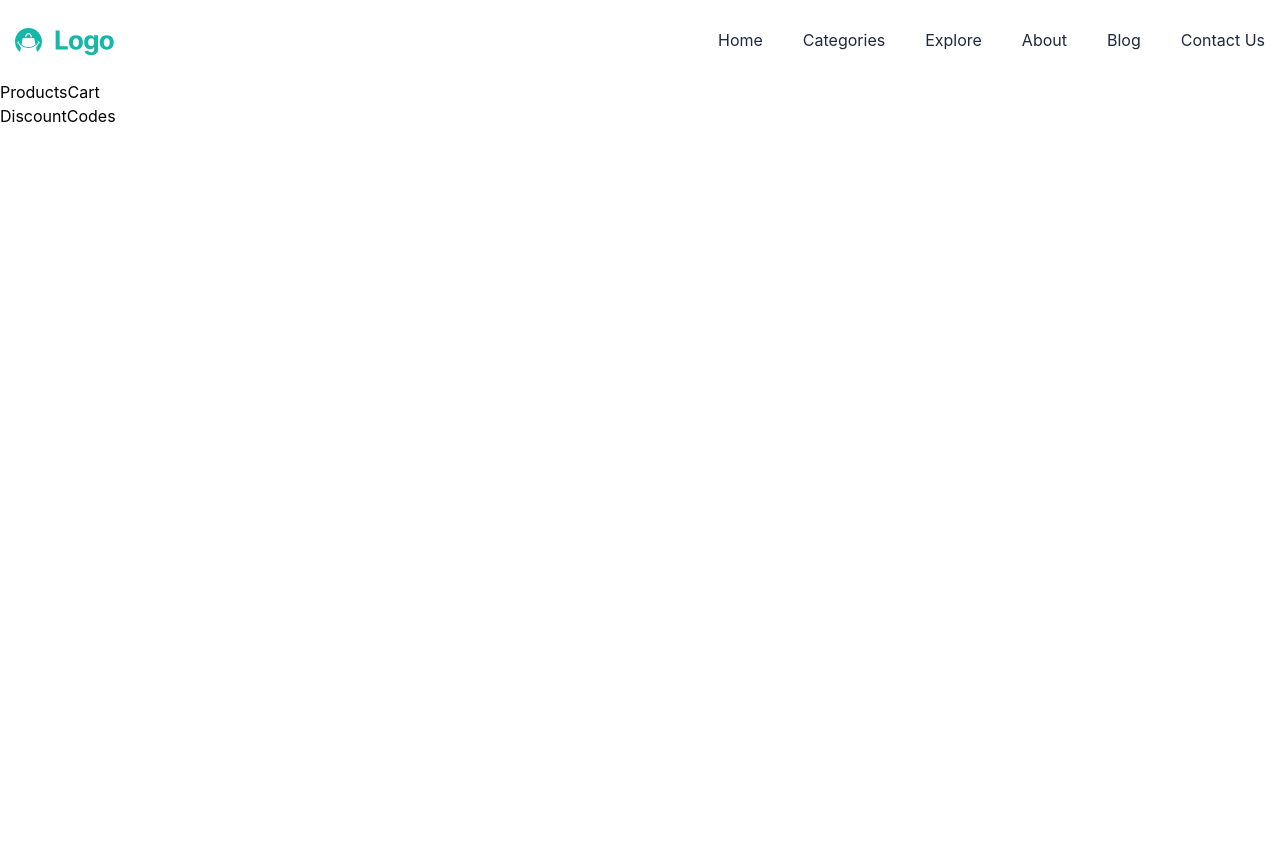
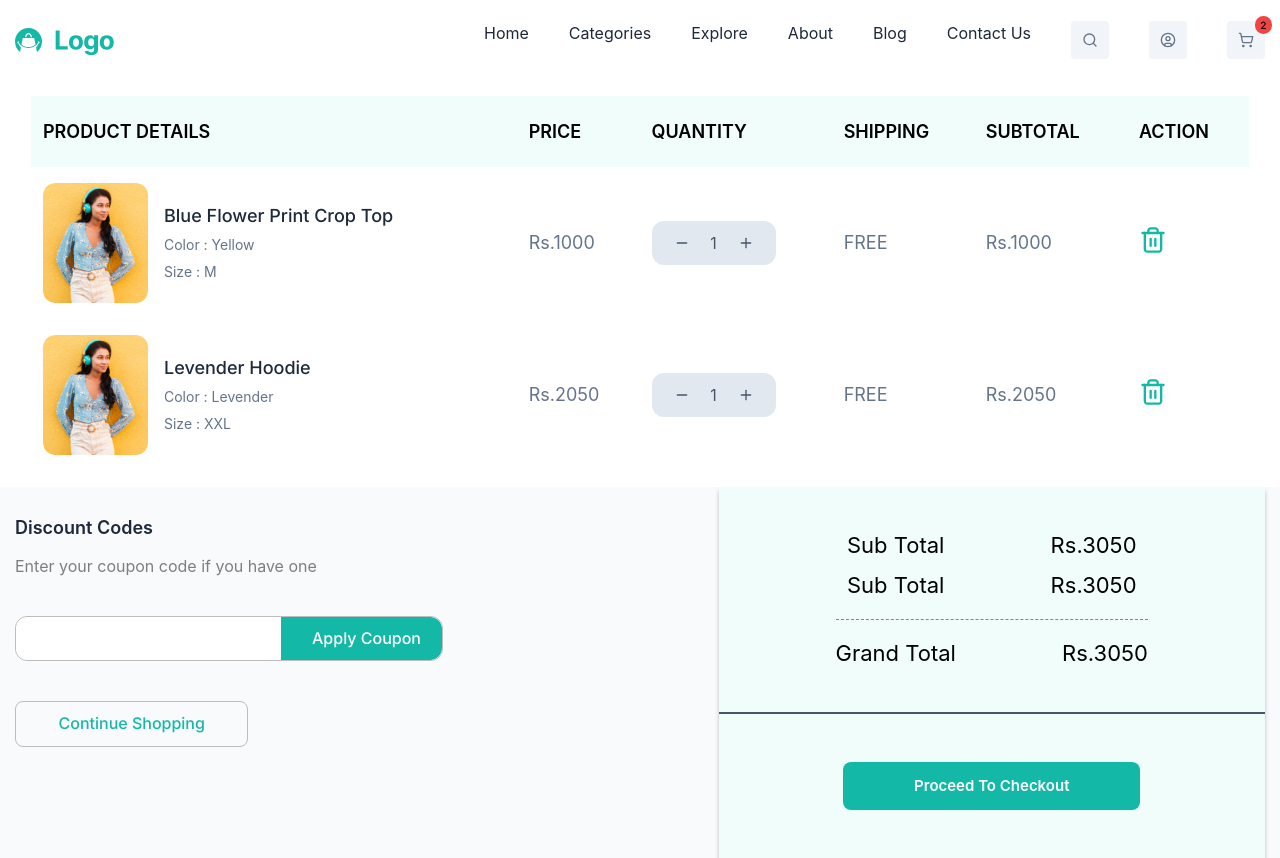
Before and after one commit to niyatisheth6/e-commerce-anglara, a Next.js app: page /cart in a window 1280 px wide. Before the commit the page ends 800 px from the top, so only its background shows below. Built offline with nearby package versions, Linux system fonts and the light colour scheme; a web font is replaced by a local one.

Commit message:
fix : design issue fix

```diff
--- a/src/app/globals.css
+++ b/src/app/globals.css
@@ -21,7 +21,9 @@
     --muted-foreground: 190 188 189 /* #BEBCBD */;
     --muted-background: 148 163 184 /* #94A3B8 */;
     --danger: 239 68 68 /* #EF4444 */;
-    --success: 34 197 94 /* #22C55E */; /* (if needed for consistency) */
-    --destructive: 220 38 38 /* #DC2626 */; /* (if needed for consistency) */
+    --success: 34 197 94 /* #22C55E */;
+    --destructive: 220 38 38 /* #DC2626 */;
+    --frost-grey: 128 125 126 /* #807D7E */;
+    --rainmaker: 71 85 105 /* #475569 */;
   }
 }
--- a/src/assets/css/common.css
+++ b/src/assets/css/common.css
@@ -63,3 +63,10 @@ body {
 .btn-primary {
   @apply text-white hover:text-primary bg-primary px-[4.375rem] py-3.5 text-[0.9375rem] leading-[1.1344rem] tracking-[0.5%] font-semibold rounded-lg border border-transparent hover:border-primary hover:bg-white;
 }
+.table thead {
+  @apply bg-accent-foreground;
+}
+
+.table thead tr th {
+  @apply py-[1.5313rem] px-3 font-semibold text-lg leading-[1.3613rem] text-left;
+}
--- a/src/assets/css/header.module.css
+++ b/src/assets/css/header.module.css
@@ -5,29 +5,19 @@
   @apply flex justify-between items-center py-5 relative;
 }
 .sidebar > ul {
-  @apply flex gap-10 maxLg:gap-5 maxLg:flex-col  relative;
+  @apply flex gap-10 maxLg:gap-5 maxLg:flex-col maxLg:items-center  relative;
 }
 .sidebar > ul > li > a {
   transition: all 0.3s ease-in;
   @apply flex items-center gap-x-2 text-foreground relative;
 }
-@screen maxLg {
-  .sidebar > ul > li > a {
-    background: linear-gradient(270deg, #33b2fa 2.06%, #1ee9b6 101.63%);
-    background-clip: text;
-    -webkit-background-clip: text;
-    -webkit-text-fill-color: transparent;
-  }
-}
 
-@screen lg {
 .sidebar > ul > li:hover > a {
   transition: all 0.5s ease-in-out;
   background: linear-gradient(270deg, #33b2fa 2.06%, #1ee9b6 101.63%);
   background-clip: text;
   -webkit-background-clip: text;
   -webkit-text-fill-color: transparent;
-  }
 }
 
 @screen maxLg {
@@ -40,11 +30,3 @@
     max-width: 26.25rem;
   }
 }
-
-/* .badge {
-  @apply px-3 text-sm rounded-xl bg-red-200 py-[0.125rem] text-white font-bold;
-}
-
-.dropdownEnterprise {
-  @apply p-8 bg-pink-500 flex-col maxLg:!hidden;
-} */
--- a/src/modules/cart/components/DiscountCodes.tsx
+++ b/src/modules/cart/components/DiscountCodes.tsx
@@ -1,7 +1,49 @@
+import Button from "@/shared/components/button/Button";
 import React from "react";
 
 function DiscountCodes() {
-  return <div>DiscountCodes</div>;
+  return (
+    <div className="bg-muted">
+      <div className="container flex justify-between maxLg:flex-col">
+        <div className="py-[1.875rem]">
+          <h2 className="font-semibold text-lg leading-[1.3613rem] text-foreground mb-[1.125rem]">
+            Discount Codes
+          </h2>
+          <p className="text-base leading-[1.21rem] text-frost-grey mb-10">
+            Enter your coupon code if you have one
+          </p>
+          <div className="border border-muted-foreground rounded-xl w-fit overflow-hidden bg-white mb-10">
+            <input className="bg-white px-2 py-3 font-medium text-base leading-[1.21rem] rounded-l-xl" />
+            <button className="bg-primary text-white font-medium text-base leading-[1.21rem] py-3 pr-[1.3125rem] pl-[1.9375rem] rounded-r-xl hover:opacity-90">
+              Apply Coupon
+            </button>
+          </div>
+          <button className="border border-muted-foreground text-primary font-medium text-[1rem] leading-[1.21rem] py-3 px-[2.6563rem] rounded-lg hover:text-white hover:bg-primary">
+            Continue Shopping
+          </button>
+        </div>
+        <div className="bg-accent-foreground shadow-md">
+          <div className="py-[2.8125rem] lg:px-[7.3125rem] px-12 text-center">
+            <p className="text-[1.375rem] leading-[1.6644rem] tracking-[2%] mb-[0.875rem]">
+              Sub Total <span className="ml-[6.25rem]">Rs.3050</span>
+            </p>
+            <p className="text-[1.375rem] leading-[1.6644rem] tracking-[2%] pb-5 border-b border-dashed border-primary">
+              Sub Total <span className="ml-[6.25rem]">Rs.3050</span>
+            </p>
+            <p className="text-[1.375rem] leading-[1.6644rem] tracking-[2%] pt-5 ">
+              Grand Total <span className="ml-[6.25rem]">Rs.3050</span>
+            </p>
+          </div>
+          <div className="flex items-center flex-col">
+            <hr className="border border-rainmaker w-full" />
+            <Button value="primary" className="my-12 w-fit">
+              Proceed To Checkout
+            </Button>
+          </div>
+        </div>
+      </div>
+    </div>
+  );
 }
 
 export default DiscountCodes;
--- a/src/modules/cart/components/ProductsCart.tsx
+++ b/src/modules/cart/components/ProductsCart.tsx
@@ -1,7 +1,140 @@
-import React from "react";
+"use client";
+
+import Image, { StaticImageData } from "next/image";
+import { Minus, Plus, Trash2 } from "lucide-react";
+import { useState } from "react";
+import cartImg from "@/assets/images/cart-img-1.png";
+
+type Product = {
+  id: string;
+  name: string;
+  color: string;
+  size: string;
+  price: number;
+  image: StaticImageData;
+  quantity: number;
+};
 
 function ProductsCart() {
-  return <div>ProductsCart</div>;
+  const [products, setProducts] = useState<Product[]>([
+    {
+      id: "1",
+      name: "Blue Flower Print Crop Top",
+      color: "Yellow",
+      size: "M",
+      price: 1000,
+      image: cartImg,
+      quantity: 1,
+    },
+    {
+      id: "2",
+      name: "Levender Hoodie",
+      color: "Levender",
+      size: "XXL",
+      price: 2050,
+      image: cartImg,
+      quantity: 1,
+    },
+  ]);
+
+  const updateQuantity = (id: string, increment: boolean) => {
+    setProducts(
+      products.map((product) => {
+        if (product.id === id) {
+          const newQuantity = increment
+            ? product.quantity + 1
+            : Math.max(1, product.quantity - 1);
+          return { ...product, quantity: newQuantity };
+        }
+        return product;
+      })
+    );
+  };
+
+  const removeProduct = (id: string) => {
+    setProducts(products.filter((product) => product.id !== id));
+  };
+
+  return (
+    <div className=" mx-auto p-4">
+      <div className="w-full overflow-x-auto container">
+        <table className="w-full min-w-[58.4375rem] table ">
+          <thead>
+            <tr className="container">
+              <th>PRODUCT DETAILS</th>
+              <th>PRICE</th>
+              <th>QUANTITY</th>
+              <th>SHIPPING</th>
+              <th>SUBTOTAL</th>
+              <th>ACTION</th>
+            </tr>
+          </thead>
+          <tbody>
+            {products.map((product) => (
+              <tr key={product.id} className="container">
+                <td className="py-4 px-3">
+                  <div className="flex items-center gap-4">
+                    <Image
+                      src={product.image}
+                      alt={product.name}
+                      width={105}
+                      height={120}
+                      className="rounded-xl object-cover"
+                    />
+                    <div className="flex flex-col gap-2.5">
+                      <h3 className="font-medium text-lg leading-[1.3613rem] text-foreground">
+                        {product.name}
+                      </h3>
+                      <p className="text-sm leading-[1.0588rem] text-secondary">
+                        Color : {product.color}
+                      </p>
+                      <p className="text-sm leading-[1.0588rem] text-secondary">
+                        Size : {product.size}
+                      </p>
+                    </div>
+                  </div>
+                </td>
+                <td className="py-4 px-3">
+                  <span className="text-lg leading-[1.3613rem] text-secondary">
+                    Rs.{product.price}
+                  </span>
+                </td>
+                <td className="py-4 px-3">
+                  <div className="flex items-center gap-2 bg-accent-background text-rainmaker rounded-xl w-fit py-2.5 px-[1.375rem]">
+                    <button onClick={() => updateQuantity(product.id, false)}>
+                      <Minus className="h-4 w-4" />
+                    </button>
+                    <span className="w-8 text-center">{product.quantity}</span>
+                    <button onClick={() => updateQuantity(product.id, true)}>
+                      <Plus className="h-4 w-4" />
+                    </button>
+                  </div>
+                </td>
+                <td className="py-4 px-3">
+                  <span className="text-lg leading-[1.3613rem] text-secondary">
+                    FREE
+                  </span>
+                </td>
+                <td className="py-4 px-3">
+                  <span className="text-lg leading-[1.3613rem] text-secondary">
+                    Rs.{product.price * product.quantity}
+                  </span>
+                </td>
+                <td className="py-4 px-3">
+                  <button onClick={() => removeProduct(product.id)}>
+                    <Trash2
+                      size={28}
+                      className="text-primary hover:opacity-70"
+                    />
+                  </button>
+                </td>
+              </tr>
+            ))}
+          </tbody>
+        </table>
+      </div>
+    </div>
+  );
 }
 
 export default ProductsCart;
--- a/src/shared/components/header/Header.tsx
+++ b/src/shared/components/header/Header.tsx
@@ -1,22 +1,17 @@
 "use client";
 import React, { useState } from "react";
 import Logo from "@/assets/icons/Logo.svg";
-import { Menu, X } from "lucide-react";
+import { CircleUser, Menu, Search, ShoppingCart, X } from "lucide-react";
 import clsx from "clsx";
-import { useRouter } from "next/navigation";
 import { useWindowSize } from "usehooks-ts";
 import style from "@/assets/css/header.module.css";
 import Link from "next/link";
 import { motion } from "framer-motion";
 import { headerItems } from "@/shared/helpers/data/headerData";
-// import useOverlayHook from "@/shared/hooks/useOverlayHook";
 
 function Header() {
   const [open, setOpen] = useState<boolean>(false);
   const { width } = useWindowSize();
-  const router = useRouter();
-  // useOverlayHook(open);
-  console.log(router);
 
   const variants = width <= 1023 && { open: { x: 0 }, closed: { x: "-100%" } };
 
@@ -43,6 +38,27 @@ function Header() {
                   </li>
                 );
               })}
+              <li className="bg-accent hover:bg-primary group p-[0.6875rem] rounded w-fit">
+                <Search
+                  size={16}
+                  className="text-secondary group-hover:text-white"
+                />
+              </li>
+              <li className="bg-accent hover:bg-primary group p-[0.6875rem] rounded w-fit">
+                <CircleUser
+                  size={16}
+                  className="text-secondary group-hover:text-white"
+                />
+              </li>
+              <li className="bg-accent hover:bg-primary group p-[0.6875rem] rounded relative w-fit">
+                <ShoppingCart
+                  size={16}
+                  className="text-secondary group-hover:text-white"
+                />
+                <span className="bg-danger text-[0.625rem] leading-4 font-medium absolute -top-[0.3125rem] -right-[0.4375rem] px-[0.3438rem] py-[0.0625rem] rounded-full">
+                  2
+                </span>
+              </li>
             </ul>
           </motion.div>
 
--- a/tailwind.config.ts
+++ b/tailwind.config.ts
@@ -38,10 +38,12 @@ const config: Config = {
         "accent-background": "rgb(var(--accent-background) / <alpha-value>)",
         success: "rgb(var(--success) / <alpha-value>)",
         danger: "rgb(var(--danger) / <alpha-value>)",
-
+        "frost-grey": "rgb(var(--frost-grey) / <alpha-value>)",
+        "rainmaker": "rgb(var(--rainmaker) / <alpha-value>)",
       },
       boxShadow: {
-        lg: "0px 1px 2px 0px #0000000D"
+        lg: "0px 1px 2px 0px #0000000D",
+        md: "0px 4px 4px 0px #00000040"
       }
 
 
```
Also changed, not shown: src/assets/images/cart-img-1.png (added). Lines whose indentation alone changed are shown as unchanged.
